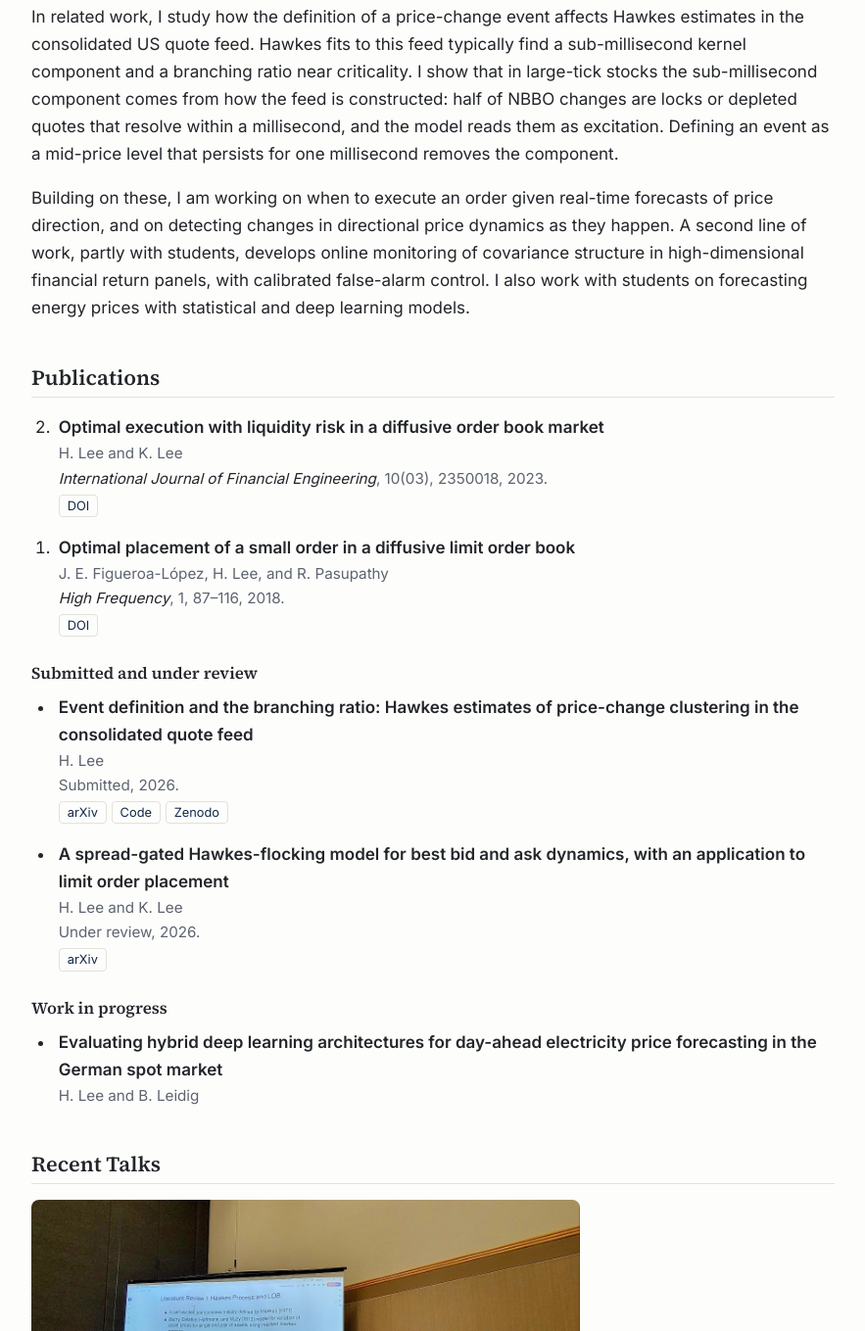
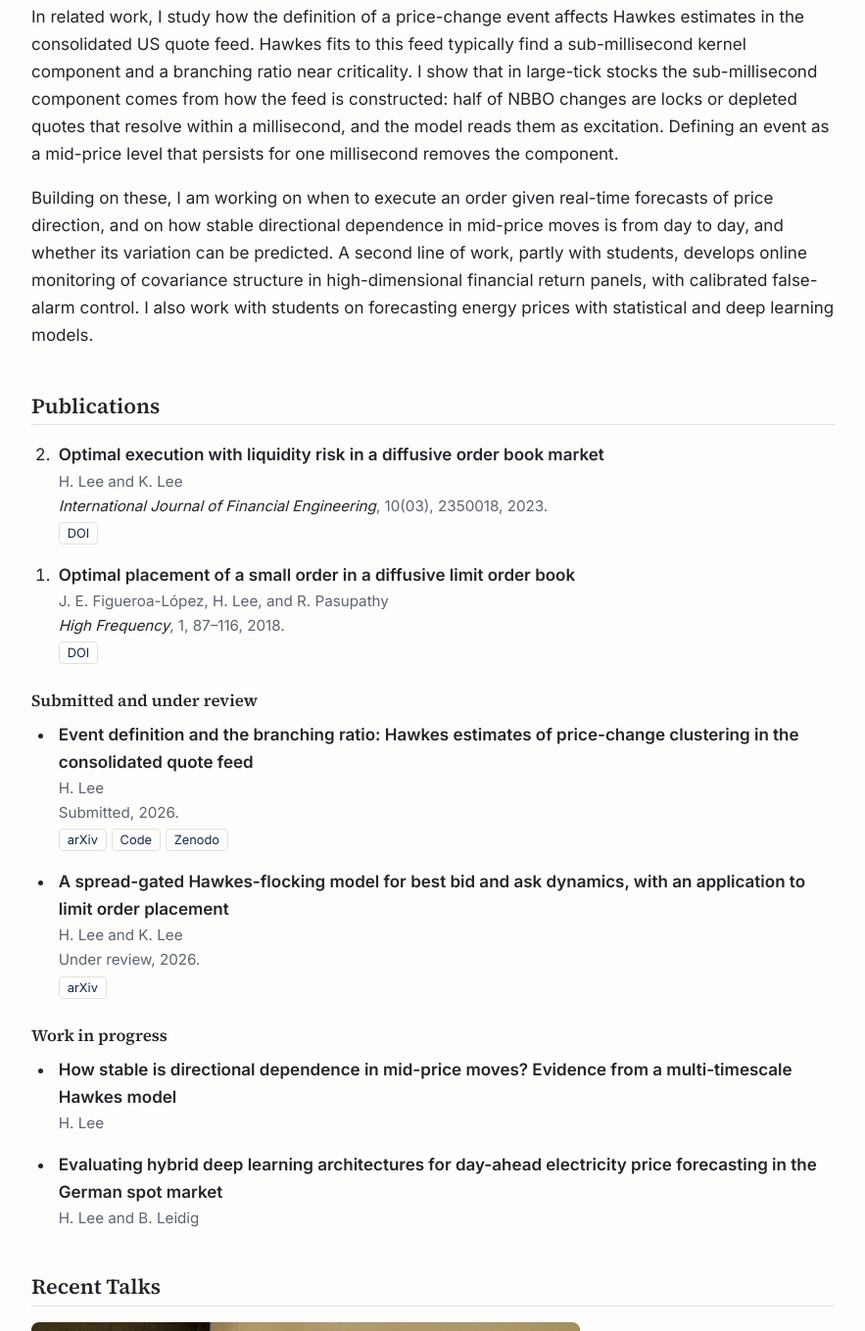
Before and after one commit to hyoeun-lee/hyoeun-lee.github.io, a plain HTML site: page research.html in a window 1280 px wide. Shown: the part 375-1734 px from the top of the page at 98% size, without its empty margins (198-1081 px from the left). Drawn offline with Linux system fonts and the light colour scheme.

Commit message:
Research page: add directional-dependence paper as work in progress
Update the Research Overview sentence to match the paper's question.

Co-Authored-By: Claude Opus 5.5 <noreply@anthropic.com>
Claude-Session: https://claude.ai/code/session_01DFsWimT7tyGPcD4Qq7GXhi

```diff
--- a/research.html
+++ b/research.html
@@ -45,7 +45,8 @@
         model reads them as excitation. Defining an event as a mid-price level that persists for one
         millisecond removes the component.</p>
       <p>Building on these, I am working on when to execute an order given real-time forecasts of
-        price direction, and on detecting changes in directional price dynamics as they happen.
+        price direction, and on how stable directional dependence in mid-price moves is from day
+        to day, and whether its variation can be predicted.
         A second line of work, partly with students, develops online monitoring of covariance
         structure in high-dimensional financial return panels, with calibrated false-alarm control.
         I also work with students on forecasting energy prices with statistical and deep learning
@@ -87,6 +88,10 @@
 
       <h3>Work in progress</h3>
       <ul class="pubs">
+        <li>
+          <div class="title">How stable is directional dependence in mid-price moves? Evidence from a multi-timescale Hawkes model</div>
+          <div class="authors">H. Lee</div>
+        </li>
         <li>
           <div class="title">Evaluating hybrid deep learning architectures for day-ahead electricity price forecasting in the German spot market</div>
           <div class="authors">H. Lee and B. Leidig</div>
```
